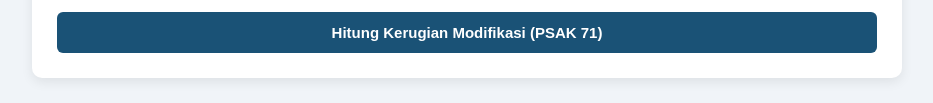
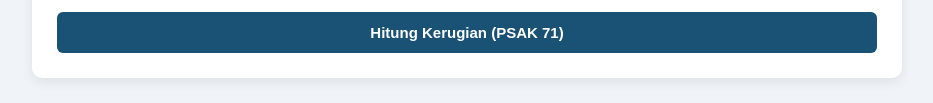
Before and after one commit to BeeAyu/kalkulator-restrukturisasi, a plain HTML site: page index.html in a window 1280 px wide. Shown: the part 443-546 px from the top of the page, without its empty margins (173-1106 px from the left). Drawn offline with Linux system fonts and the light colour scheme.

Commit message:
Update index.html

```diff
--- a/index.html
+++ b/index.html
@@ -2,7 +2,7 @@
 <html lang="id">
 <head>
 <meta charset="UTF-8">
-<title>Kalkulator Kerugian Restrukturisasi Kredit)</title>
+<title>Kalkulator Kerugian Restrukturisasi Kredit</title>
 <style>
   body { font-family: Segoe UI, sans-serif; background: #f0f4f8; color: #2c3e50; padding: 20px; }
   .box { max-width: 820px; margin: auto; background: #fff; padding: 25px; border-radius: 10px; box-shadow: 0 4px 12px rgba(0,0,0,.08); }
@@ -58,7 +58,7 @@
     <div><label>Durasi Tahap 1 (Bulan)</label><input type="number" id="stepBln" value="24"></div>
     <div><label>Angsuran Tetap Tahap 1 / Bln (Rp)</label><input type="number" id="stepAngs" value="800000"></div>
   </div>
-  <button type="button" onclick="hitung()">Hitung Kerugian Modifikasi (PSAK 71)</button>
+  <button type="button" onclick="hitung()">Hitung Kerugian (PSAK 71)</button>
 
   <div class="res" id="resBox">
     <div class="row"><span>Nilai Tercatat Bruto Awal:</span><strong id="rAwal"></strong></div>
```
